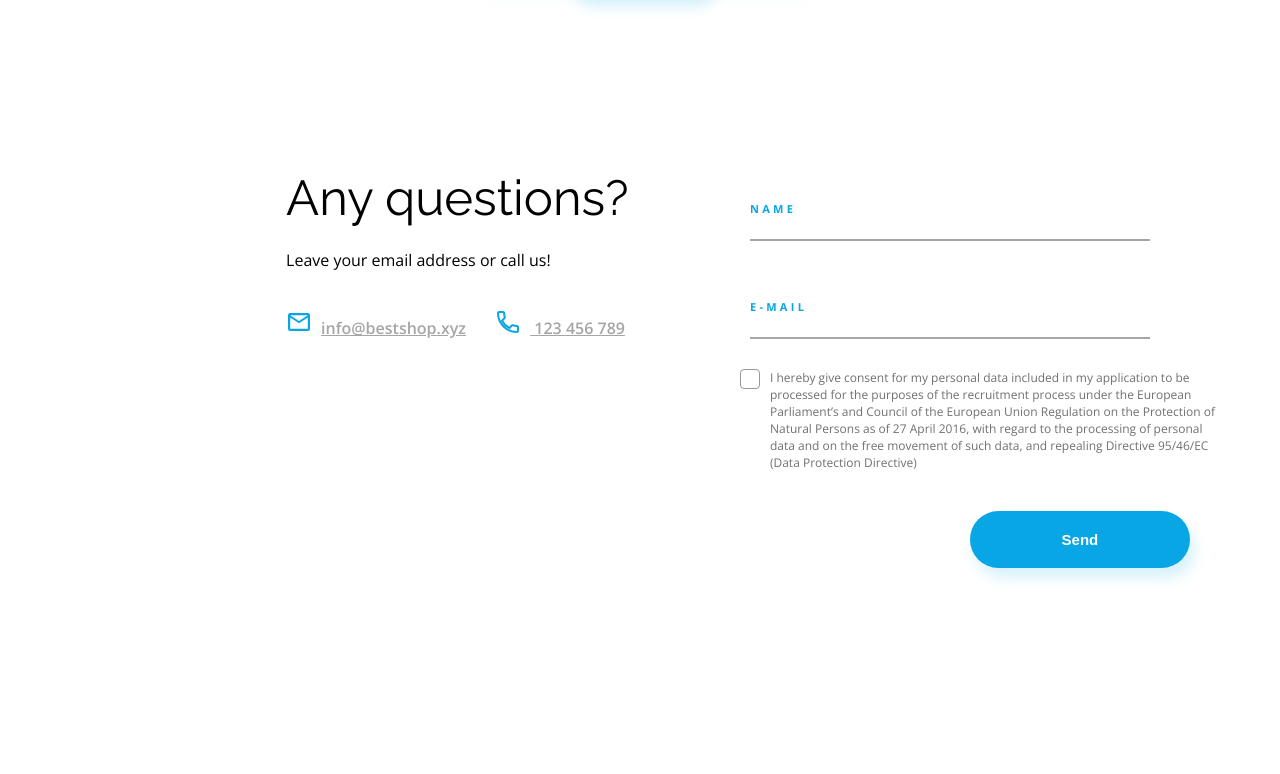
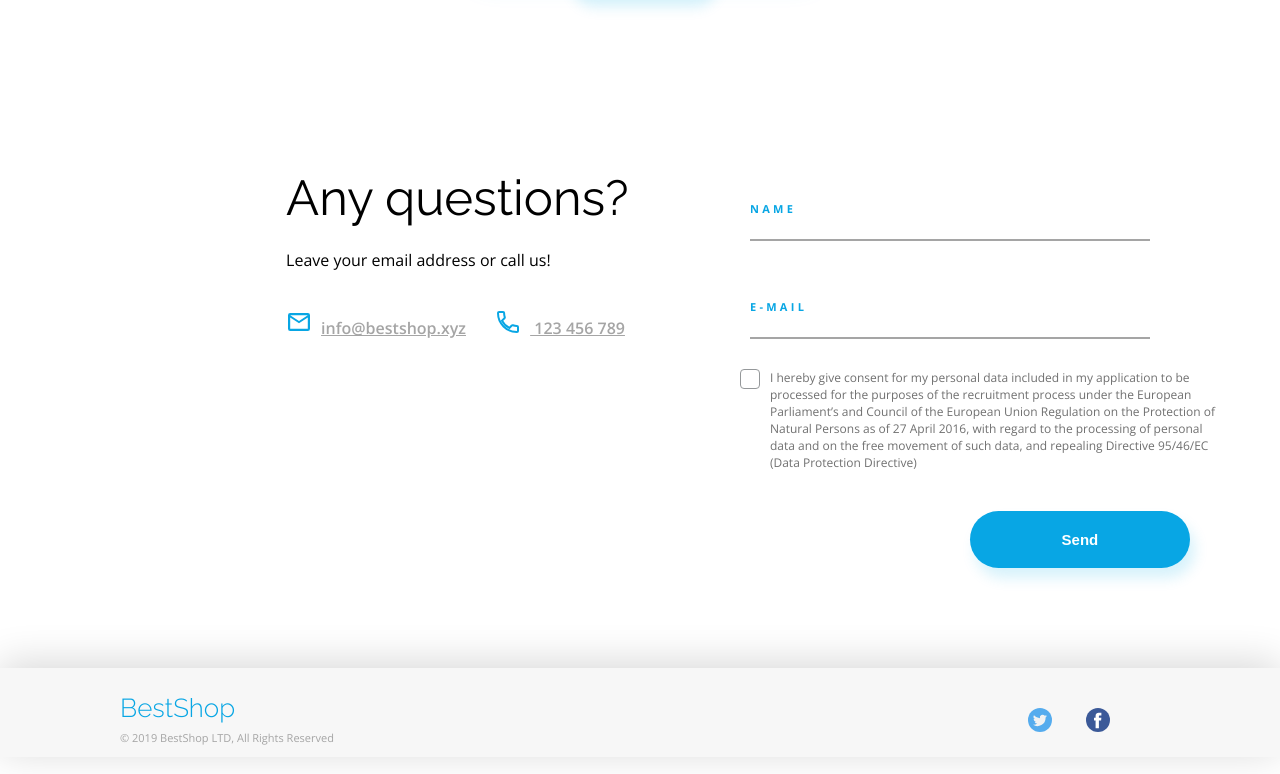
Before and after one commit to MilenaChilinska/BestShop, a plain HTML site: page index.html in a window 1280 px wide. Shown: the part 3408-4182 px from the top of the page. Before the commit the page ends 4076 px from the top, so only its background shows below. Drawn offline with nearby package versions, Linux system fonts and the light colour scheme.

Commit message:
add footer to html

```diff
--- a/CSS/style.css
+++ b/CSS/style.css
@@ -58,8 +58,8 @@ body {
 .page-nav-list a:hover {
     color: black;
     cursor: pointer;
-    padding: 30px;
-    border-bottom: 4px solid #08A6E4;
+    padding-bottom: 25px;
+    border-bottom: 3px solid #08A6E4;
 }
 .about-container {
     display: flex;
@@ -278,7 +278,6 @@ h2 {
     background-color: #55DFB4;
     border: none;
     margin-left: 60px;
-
 }
 .benefits-single-image img {
     height: auto;
@@ -549,3 +548,42 @@ li {
     margin-left: 250px;
     cursor: pointer;
 }
+.footer {
+    background-color: #F7F7F7;
+    box-shadow: 0px -5px 40px #00000029;
+    height: 89px;
+}
+.container-footer {
+    display: flex;
+    justify-content: space-between;
+    align-items: center;
+}
+.footer-details {
+    display: flex;
+    flex-direction: column;
+    padding: 20px;
+    margin-left: 100px;
+}
+.footer-icons img:first-of-type {
+    margin-right: 30px;
+    width: 24px;
+    height: 24px;
+}
+.footer-icons {
+    padding: 40px;
+    margin-right: 100px;
+
+}
+.logo-footer {
+    color: #08A6E4;
+    font-family: Raleway, sans-serif;
+    font-weight: 300;
+    font-size: 26px;
+    height: 37px;
+    text-decoration: none;
+}
+.footer-rights {
+    color: #A5A5A5;
+    font-size: 11px;
+    height: 15px;
+}
--- a/index.html
+++ b/index.html
@@ -206,6 +206,18 @@
         </form>
     </div>
 </section>
+<section class="footer">
+    <div class="containter container-footer">
+        <div class="footer-details">
+            <a href="#" class="logo-footer">BestShop</a>
+            <span class="footer-rights">© 2019 BestShop LTD, All Rights Reserved</span>
+        </div>
+        <div class="footer-icons">
+            <a href="#"><img src="./images/Twitter.svg" alt="twitter"/></a>
+            <a href="#"><img src="./images/Facebook.svg" alt="facebook"/></a>
+        </div>
+    </div>
+</section>
 
 </body>
 </html>
```
